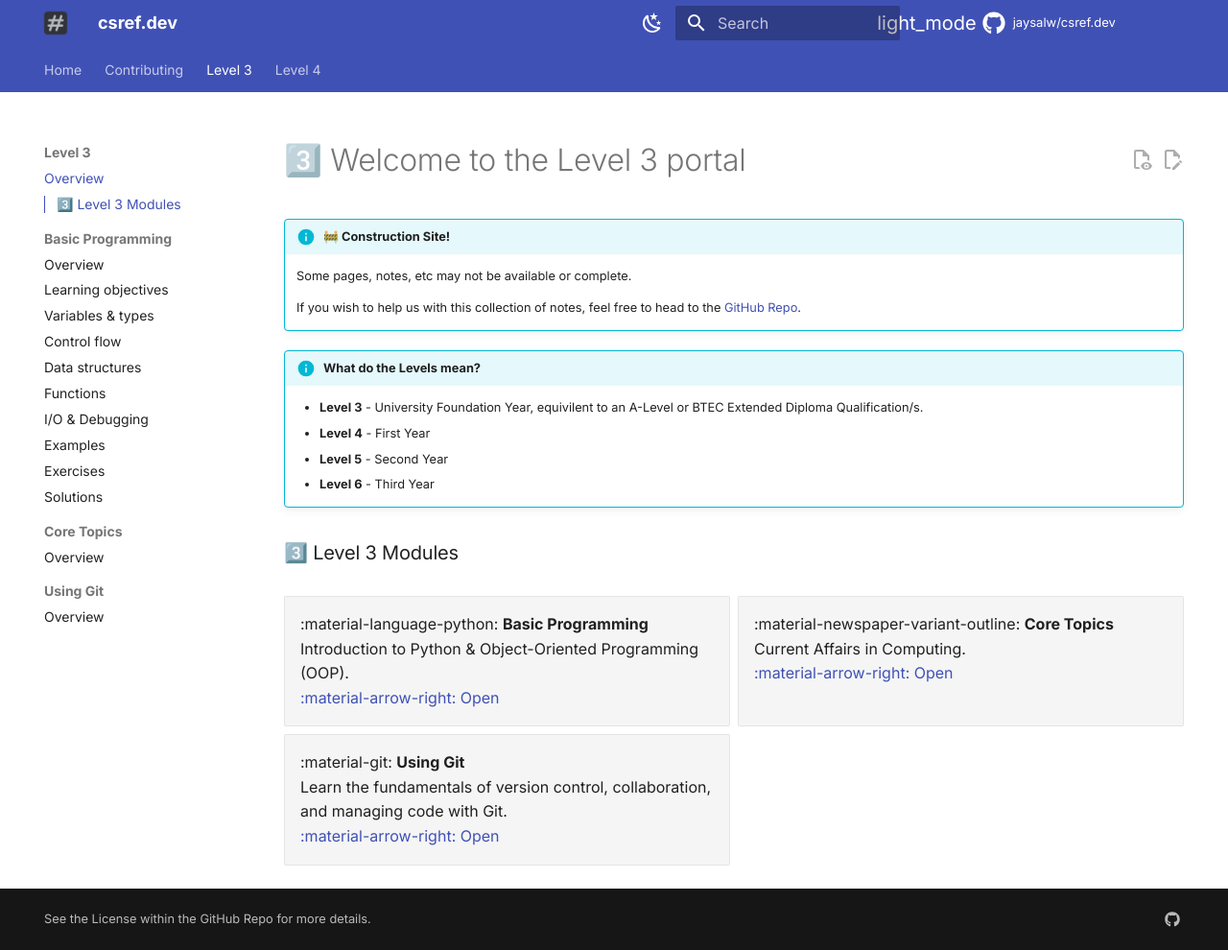
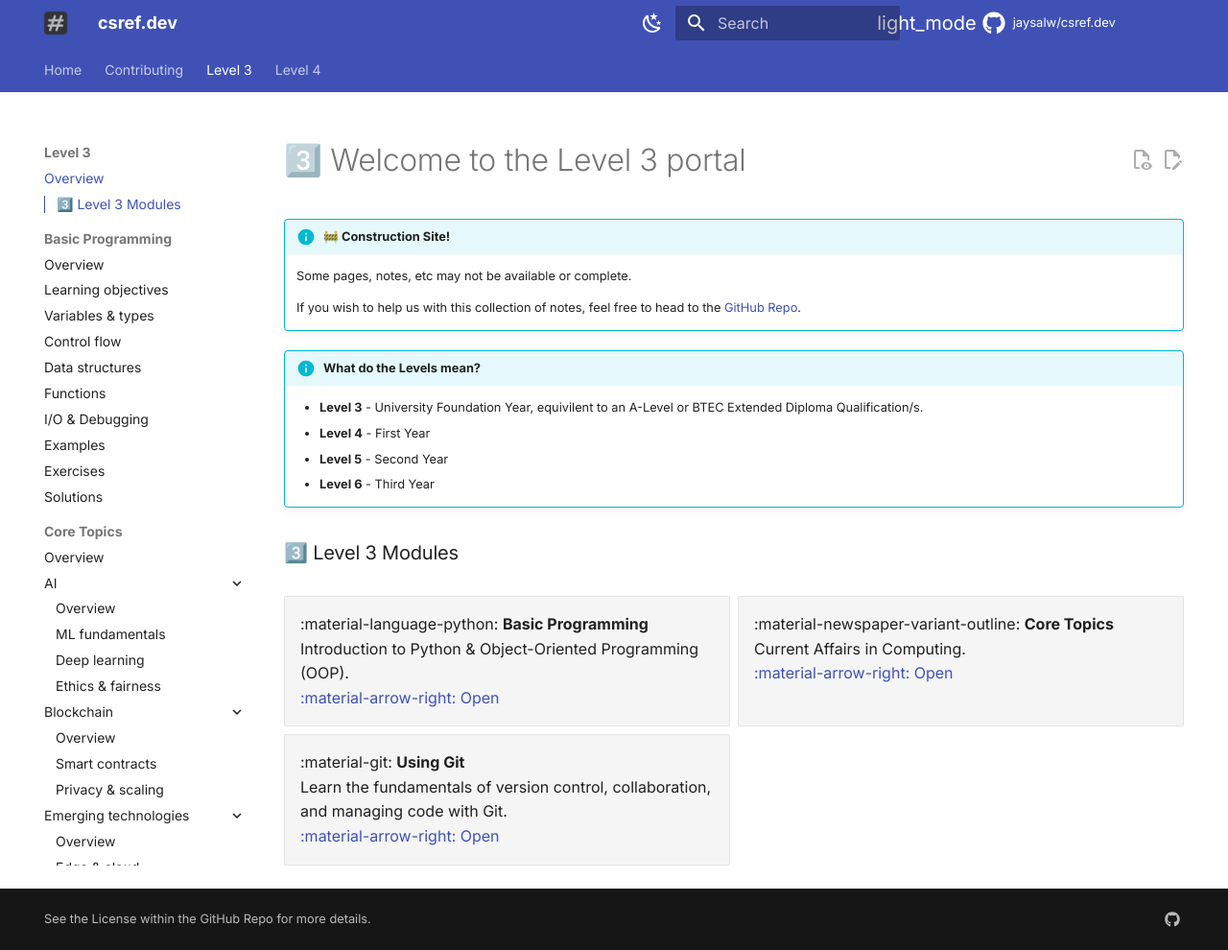
Before and after one commit to jaysalw/csref.dev, an MkDocs documentation site: the page built from docs/level-3/overview.md, in a window 1280 px wide and 990 px high. Shown: the whole window at 96% size. Built offline with MkDocs 1.6.1 and Material for MkDocs 9.7.7, drawn with Linux system fonts in a browser that asks for light colours; comment, search, counter and statistics services are not loaded; some of the changed lines change nothing that is shown.

Commit message:
Add AI, Blockchain, Emerging Technologies, and Labs sections to Level 3 content

```diff
--- a/mkdocs.yml
+++ b/mkdocs.yml
@@ -62,7 +62,26 @@ nav:
           - Exercises: level-3/basic-programming/exercises.md
           - Solutions: level-3/basic-programming/solutions.md
       - Core Topics:
-          - Overview: level-3/core-topics/overview.md
+        - Overview: level-3/core-topics/overview.md
+        - AI:
+          - Overview: level-3/core-topics/ai.md
+          - ML fundamentals: level-3/core-topics/ai-ml-fundamentals.md
+          - Deep learning: level-3/core-topics/ai-deep-learning.md
+          - Ethics & fairness: level-3/core-topics/ai-ethics-fairness.md
+        - Blockchain:
+          - Overview: level-3/core-topics/blockchain.md
+          - Smart contracts: level-3/core-topics/blockchain-smart-contracts.md
+          - Privacy & scaling: level-3/core-topics/blockchain-privacy-scaling.md
+        - Emerging technologies:
+          - Overview: level-3/core-topics/emerging-technologies.md
+          - Edge & cloud: level-3/core-topics/emerging-edge-cloud.md
+          - IoT: level-3/core-topics/emerging-iot.md
+          - Quantum: level-3/core-topics/emerging-quantum.md
+        - Security & privacy: level-3/core-topics/security-and-privacy.md
+        - Labs:
+          - AI/ML Lab: level-3/core-topics/labs/ai-ml-lab.md
+          - Blockchain Lab: level-3/core-topics/labs/blockchain-lab.md
+          - Labs README: level-3/core-topics/labs/README.md
       - Using Git:
           - Overview: level-3/using-git/overview.md
   - Level 4:
```
